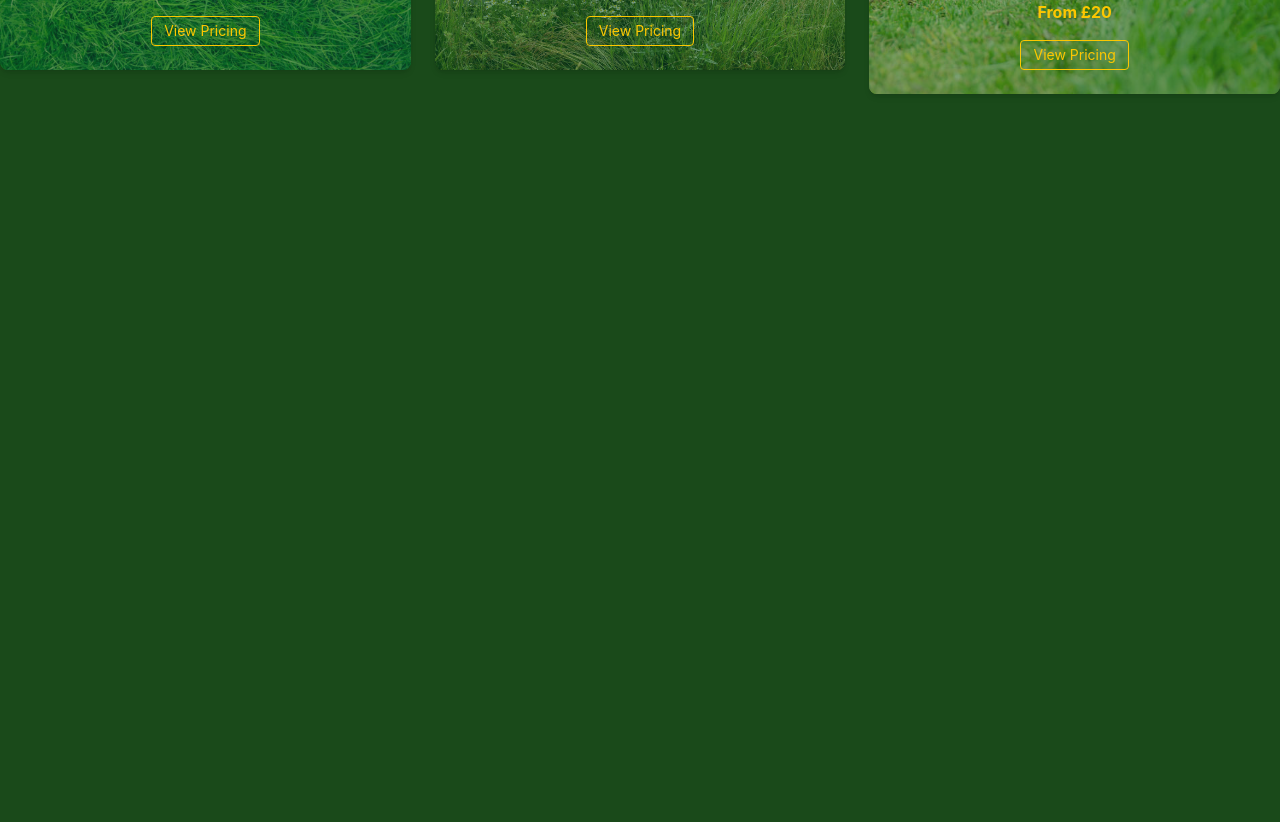
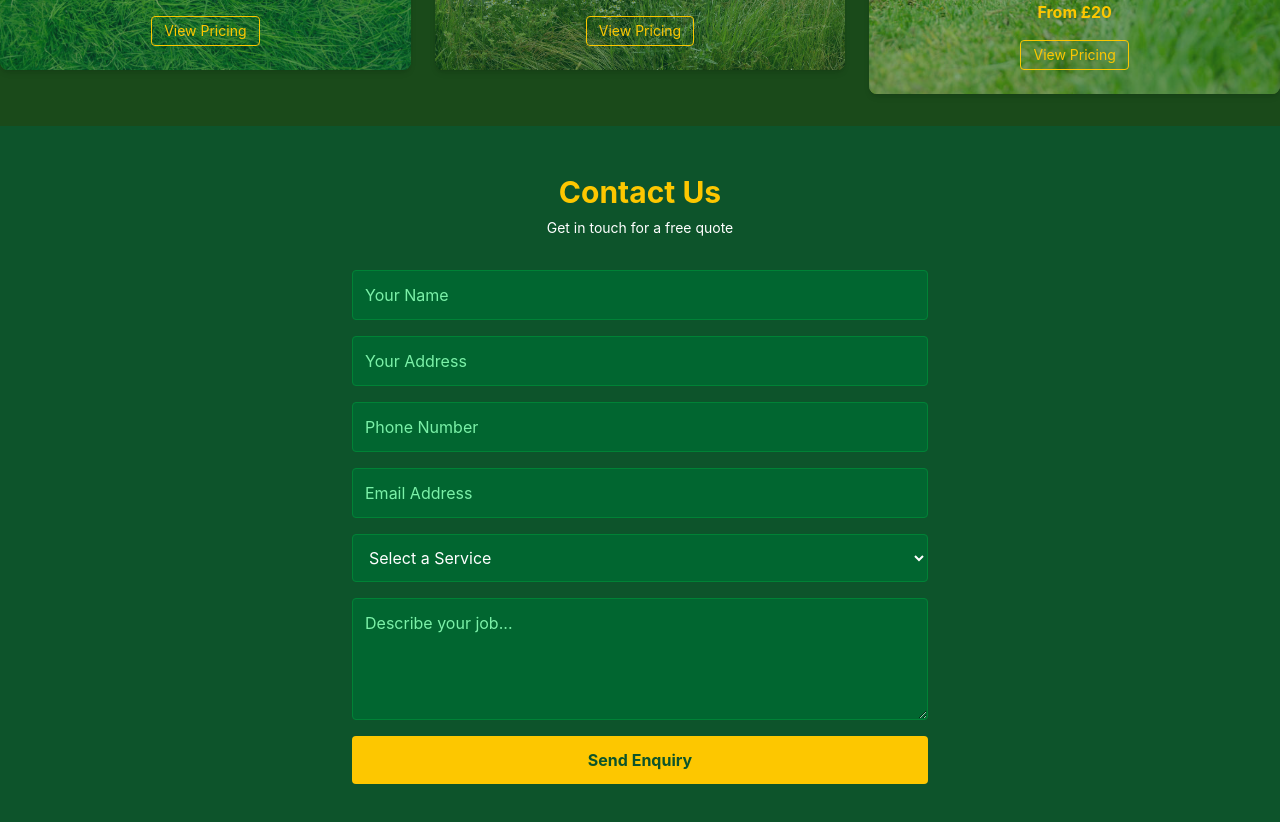
Before and after one commit to damein8594/dans-gardening-service, a React (Vite) app in the folder dans-gardening-services/: page / in a window 1280 px wide. Shown: the part 1000-1822 px from the top of the page. Before the commit the page ends 1126 px from the top, so only its background shows below. Built offline with nearby package versions, Linux system fonts and the light colour scheme.

Commit message:
created contact page, updated file name fpr Hero.jsx to match good naming conventions

```diff
--- a/dans-gardening-services/src/App.jsx
+++ b/dans-gardening-services/src/App.jsx
@@ -1,6 +1,7 @@
 import Navbar from "./Navbar";
-import Hero from "./hero";
+import Hero from "./Hero";
 import Services from "./Services";
+import Contact from "./Contact";
 
 function App() {
   return (
@@ -11,6 +12,7 @@ function App() {
         subheading="Transforming your gardens across LS12."
       />
       <Services />
+      <Contact />
     </div>
   );
 }
--- /dev/null
+++ b/dans-gardening-services/src/Contact.jsx
@@ -0,0 +1,99 @@
+import { useState } from "react";
+
+function Contact() {
+  const [submitted, setSubmitted] = useState(false);
+
+  async function handleSubmit(e) {
+    e.preventDefault();
+    const form = e.target;
+    const data = new FormData(form);
+
+    const response = await fetch("https://formspree.io/f/xdabedre", {
+      method: "POST",
+      body: data,
+      headers: { Accept: "application/json" },
+    });
+
+    if (response.ok) {
+      setSubmitted(true);
+      form.reset();
+    }
+  }
+
+  return (
+    <div className="bg-green-900 py-12 px-6">
+      <div className="container mx-auto max-w-xl">
+        <h2 className="text-3xl font-bold text-center text-yellow-400 mb-2">
+          Contact Us
+        </h2>
+        <p className="text-center text-white text-sm mb-8">
+          Get in touch for a free quote
+        </p>
+
+        {submitted ? (
+          <div className="text-center text-white text-lg">
+            <p>Thanks for getting in touch! Dan will get back to you soon.</p>
+          </div>
+        ) : (
+          <form onSubmit={handleSubmit} className="flex flex-col gap-4">
+            <input
+              type="text"
+              name="name"
+              placeholder="Your Name"
+              required
+              className="rounded p-3 bg-green-800 text-white placeholder-green-300 border border-green-700 focus:outline-none focus:border-yellow-400"
+            />
+            <input
+              type="text"
+              name="address"
+              placeholder="Your Address"
+              required
+              className="rounded p-3 bg-green-800 text-white placeholder-green-300 border border-green-700 focus:outline-none focus:border-yellow-400"
+            />
+            <input
+              type="tel"
+              name="phone"
+              placeholder="Phone Number"
+              required
+              pattern="[0-9]{10,11}"
+              title="Please enter a valid UK phone number"
+              className="rounded p-3 bg-green-800 text-white placeholder-green-300 border border-green-700 focus:outline-none focus:border-yellow-400"
+            />
+            <input
+              type="email"
+              name="email"
+              placeholder="Email Address"
+              required
+              className="rounded p-3 bg-green-800 text-white placeholder-green-300 border border-green-700 focus:outline-none focus:border-yellow-400"
+            />
+            <select
+              name="service"
+              required
+              className="rounded p-3 bg-green-800 text-white border border-green-700 focus:outline-none focus:border-yellow-400"
+            >
+              <option value="">Select a Service</option>
+              <option value="Lawn Mowing">Lawn Mowing</option>
+              <option value="Weed Removal">Weed Removal</option>
+              <option value="Weed Removal + Mow">Weed Removal + Mow</option>
+              <option value="Other">Other</option>
+            </select>
+            <textarea
+              name="message"
+              placeholder="Describe your job..."
+              rows="4"
+              className="rounded p-3 bg-green-800 text-white placeholder-green-300 border border-green-700 focus:outline-none focus:border-yellow-400"
+            />
+            <button
+              type="submit"
+              className="bg-yellow-400 text-green-900 font-bold py-3 rounded hover:bg-yellow-300 transition-colors"
+            >
+              Send Enquiry
+            </button>
+          </form>
+        )}
+      </div>
+    </div>
+  );
+}
+
+export default Contact;
```
Also changed, not shown: dans-gardening-services/src/Hero.jsx (renamed from dans-gardening-services/src/hero.jsx).
